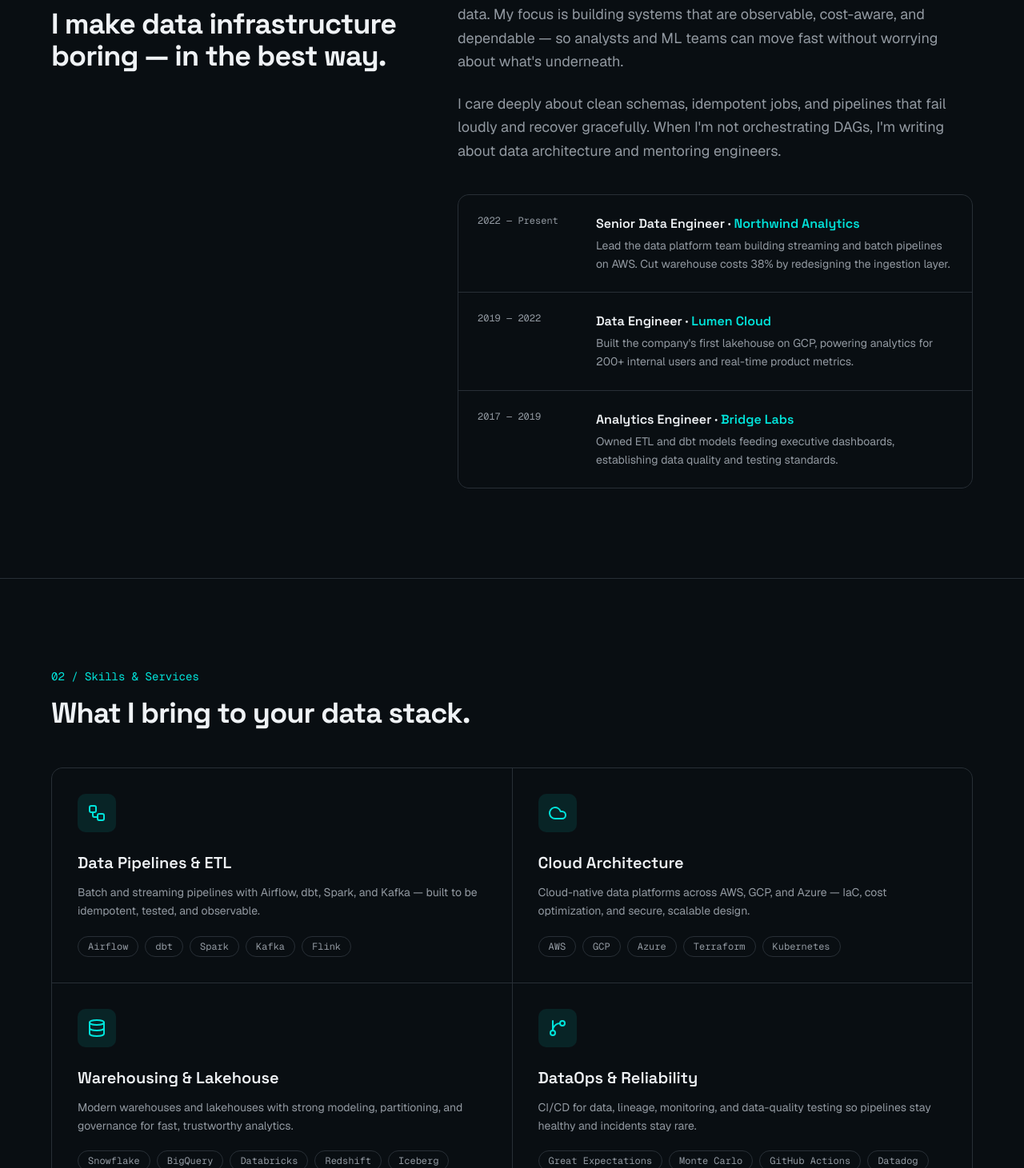
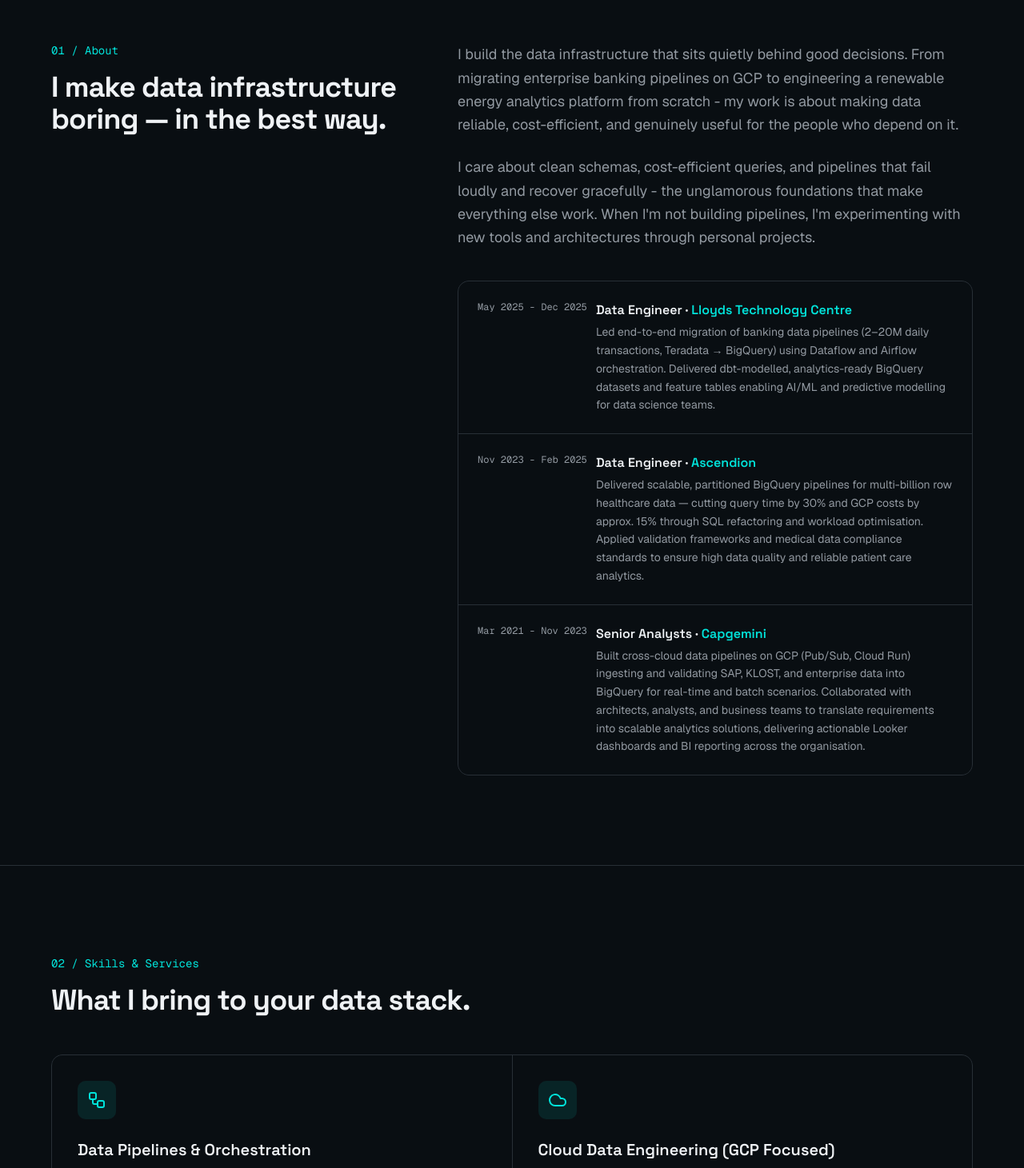
Before and after one commit to nancydhusar/portfolio-website, a Next.js app: page / in a window 1280 px wide. Shown: the part 1049-2510 px from the top of the page at 80% size. Built offline with nearby package versions, Linux system fonts and the light colour scheme.

Commit message:
Changes in the components

```diff
--- a/app/layout.tsx
+++ b/app/layout.tsx
@@ -14,7 +14,7 @@ const spaceGrotesk = Space_Grotesk({
 })
 
 export const metadata: Metadata = {
-  title: 'Maya Reyes — Cloud Data Engineer',
+  title: 'Nancy — Cloud Data Engineer',
   description:
     'Cloud Data Engineer specializing in scalable data pipelines, ETL, and cloud-native architecture across AWS, GCP, and Azure.',
   generator: 'v0.app',
--- a/components/about-section.tsx
+++ b/components/about-section.tsx
@@ -1,24 +1,24 @@
 const experience = [
   {
-    period: "2022 — Present",
-    role: "Senior Data Engineer",
-    company: "Northwind Analytics",
+    period: "May 2025 - Dec 2025",
+    role: "Data Engineer",
+    company: "Lloyds Technology Centre",
     description:
-      "Lead the data platform team building streaming and batch pipelines on AWS. Cut warehouse costs 38% by redesigning the ingestion layer.",
+      "Led end-to-end migration of banking data pipelines (2–20M daily transactions, Teradata → BigQuery) using Dataflow and Airflow orchestration. Delivered dbt-modelled, analytics-ready BigQuery datasets and feature tables enabling AI/ML and predictive modelling for data science teams.",
   },
   {
-    period: "2019 — 2022",
+    period: "Nov 2023 - Feb 2025",
     role: "Data Engineer",
-    company: "Lumen Cloud",
+    company: "Ascendion",
     description:
-      "Built the company's first lakehouse on GCP, powering analytics for 200+ internal users and real-time product metrics.",
+      "Delivered scalable, partitioned BigQuery pipelines for multi-billion row healthcare data — cutting query time by 30% and GCP costs by approx. 15% through SQL refactoring and workload optimisation. Applied validation frameworks and medical data compliance standards to ensure high data quality and reliable patient care analytics.",
   },
   {
-    period: "2017 — 2019",
-    role: "Analytics Engineer",
-    company: "Bridge Labs",
+    period: "Mar 2021 - Nov 2023",
+    role: "Senior Analysts",
+    company: "Capgemini",
     description:
-      "Owned ETL and dbt models feeding executive dashboards, establishing data quality and testing standards.",
+      "Built cross-cloud data pipelines on GCP (Pub/Sub, Cloud Run) ingesting and validating SAP, KLOST, and enterprise data into BigQuery for real-time and batch scenarios. Collaborated with architects, analysts, and business teams to translate requirements into scalable analytics solutions, delivering actionable Looker dashboards and BI reporting across the organisation.",
   },
 ]
 
@@ -35,13 +35,10 @@ export function AboutSection() {
 
         <div className="space-y-6">
           <p className="text-lg leading-relaxed text-muted-foreground text-pretty">
-            For nearly a decade I&apos;ve worked at the intersection of cloud infrastructure and data. My focus is
-            building systems that are observable, cost-aware, and dependable — so analysts and ML teams can move fast
-            without worrying about what&apos;s underneath.
+            I build the data infrastructure that sits quietly behind good decisions. From migrating enterprise banking pipelines on GCP to engineering a renewable energy analytics platform from scratch - my work is about making data reliable, cost-efficient, and genuinely useful for the people who depend on it.
           </p>
           <p className="text-lg leading-relaxed text-muted-foreground text-pretty">
-            I care deeply about clean schemas, idempotent jobs, and pipelines that fail loudly and recover gracefully.
-            When I&apos;m not orchestrating DAGs, I&apos;m writing about data architecture and mentoring engineers.
+            I care about clean schemas, cost-efficient queries, and pipelines that fail loudly and recover gracefully - the unglamorous foundations that make everything else work. When I&apos;m not building pipelines, I&apos;m experimenting with new tools and architectures through personal projects.
           </p>
 
           <div className="mt-10 space-y-px overflow-hidden rounded-xl border border-border bg-border">
--- a/components/contact-section.tsx
+++ b/components/contact-section.tsx
@@ -19,19 +19,19 @@ export function ContactSection() {
               </p>
 
               <a
-                href="mailto:hello@mayareyes.dev"
+                href="mailto:nancygupta1002@gmail.com"
                 className="mt-8 inline-flex items-center gap-2 rounded-md bg-primary px-6 py-3 font-mono text-sm font-medium text-primary-foreground transition-opacity hover:opacity-90"
               >
                 <Mail className="size-4" />
-                hello@mayareyes.dev
+                nancygupta1002@gmail.com
               </a>
             </div>
 
             <ul className="space-y-px overflow-hidden rounded-xl border border-border bg-border">
               {[
-                { icon: Github, label: "GitHub", value: "@mayareyes", href: "https://github.com" },
-                { icon: Linkedin, label: "LinkedIn", value: "in/mayareyes", href: "https://linkedin.com" },
-                { icon: Mail, label: "Email", value: "hello@mayareyes.dev", href: "mailto:hello@mayareyes.dev" },
+                { icon: Github, label: "GitHub", value: "@nancygupta", href: "https://github.com/nancydhusar/" },
+                { icon: Linkedin, label: "LinkedIn", value: "in/nancygupta", href: "https://www.linkedin.com/in/nancy-gupta-834897176/" },
+                { icon: Mail, label: "Email", value: "hello@nancygupta", href: "mailto:nancygupta1002@gmail.com" },
               ].map((item) => (
                 <li key={item.label}>
                   <a
@@ -54,7 +54,7 @@ export function ContactSection() {
         </div>
 
         <footer className="mt-12 flex flex-col items-center justify-between gap-4 border-t border-border pt-8 sm:flex-row">
-          <p className="font-mono text-xs text-muted-foreground">© 2026 Maya Reyes. Built with care.</p>
+          <p className="font-mono text-xs text-muted-foreground">© 2026 Nancy. Built with care.</p>
           <p className="font-mono text-xs text-muted-foreground">Cloud Data Engineer</p>
         </footer>
       </div>
--- a/components/hero-section.tsx
+++ b/components/hero-section.tsx
@@ -19,7 +19,7 @@ export function HeroSection() {
           </h1>
 
           <p className="mt-8 max-w-xl text-lg leading-relaxed text-muted-foreground text-pretty">
-            I&apos;m Maya Reyes. I design and build resilient data platforms — turning messy, high-volume data into
+            I&apos;m Nancy. I design and build resilient data platforms — turning messy, high-volume data into
             reliable pipelines and warehouses that teams actually trust.
           </p>
 
@@ -39,14 +39,14 @@ export function HeroSection() {
             </a>
             <div className="flex items-center gap-3 pl-2">
               <a
-                href="https://github.com"
+                href="https://github.com/nancydhusar"
                 aria-label="GitHub"
                 className="text-muted-foreground transition-colors hover:text-foreground"
               >
                 <Github className="size-5" />
               </a>
               <a
-                href="https://linkedin.com"
+                href="https://www.linkedin.com/in/nancy-gupta-834897176/"
                 aria-label="LinkedIn"
                 className="text-muted-foreground transition-colors hover:text-foreground"
               >
@@ -60,8 +60,8 @@ export function HeroSection() {
           <div className="absolute -inset-3 -z-10 rounded-2xl bg-primary/10 blur-2xl" aria-hidden="true" />
           <div className="overflow-hidden rounded-2xl border border-border">
             <Image
-              src="/portrait.png"
-              alt="Portrait of Maya Reyes"
+              src="/portrait.jpeg"
+              alt="Portrait of Nancy"
               width={640}
               height={800}
               priority
@@ -73,9 +73,9 @@ export function HeroSection() {
 
       <div className="mx-auto mt-20 grid max-w-6xl grid-cols-2 gap-px overflow-hidden rounded-xl border border-border bg-border sm:grid-cols-4">
         {[
-          { value: "8+", label: "Years experience" },
-          { value: "120+", label: "Pipelines shipped" },
-          { value: "40TB+", label: "Data processed daily" },
+          { value: "4+", label: "Years experience" },
+          { value: "40+", label: "Pipelines shipped" },
+          { value: "1-10TB", label: "Data processed daily" },
           { value: "99.9%", label: "Pipeline uptime" },
         ].map((stat) => (
           <div key={stat.label} className="bg-background p-6">
--- a/components/projects-section.tsx
+++ b/components/projects-section.tsx
@@ -3,29 +3,29 @@ import { ArrowUpRight } from "lucide-react"
 
 const projects = [
   {
-    title: "Real-Time Event Pipeline",
+    title: "Renewable Energy Analytics Platform",
     description:
-      "Sub-second streaming pipeline ingesting 2M+ events/min from clickstream sources into a queryable lakehouse, powering live product dashboards.",
+      "Built a full-stack data engineering platform — Kafka streaming ingestion, Bronze/Silver/Gold Lakehouse architecture, and DuckDB analytics — to process real-time weather data across German cities. Engineered domain-specific renewable energy metrics (Solar Score, Wind Energy Index, Energy Potential) and delivered insights through an interactive geospatial Streamlit dashboard.",
     image: "/project-pipeline.png",
-    tags: ["Kafka", "Flink", "Iceberg", "AWS"],
+    tags: ["Kafka", "DuckDB", "Streamlit", "Lakehouse","Geospatial"],
     href: "#",
   },
-  {
-    title: "Cloud Warehouse Migration",
-    description:
-      "Migrated a legacy on-prem warehouse to Snowflake with zero downtime, cutting query times 60% and storage costs by a third.",
-    image: "/project-warehouse.png",
-    tags: ["Snowflake", "dbt", "Terraform"],
-    href: "#",
-  },
-  {
-    title: "ML Feature Store",
-    description:
-      "Designed a centralized feature store serving online and offline features to the ML team, standardizing data across 30+ models.",
-    image: "/project-ml.png",
-    tags: ["Spark", "Databricks", "Feast", "GCP"],
-    href: "#",
-  },
+  //{
+  //  title: "Cloud Warehouse Migration",
+  //  description:
+  //    "Migrated a legacy on-prem warehouse to Snowflake with zero downtime, cutting query times 60% and storage costs by a third.",
+  //  image: "/project-warehouse.png",
+  //  tags: ["Snowflake", "dbt", "Terraform"],
+  //  href: "#",
+  //},
+  //{
+  //  title: "ML Feature Store",
+  //  description:
+  //    "Designed a centralized feature store serving online and offline features to the ML team, standardizing data across 30+ models.",
+  //  image: "/project-ml.png",
+  //  tags: ["Spark", "Databricks", "Feast", "GCP"],
+  //  href: "#",
+  //},
 ]
 
 export function ProjectsSection() {
@@ -40,7 +40,7 @@ export function ProjectsSection() {
             </h2>
           </div>
           <a
-            href="https://github.com"
+            href="https://github.com/nancydhusar"
             className="inline-flex items-center gap-2 font-mono text-sm text-muted-foreground transition-colors hover:text-foreground"
           >
             See all on GitHub
--- a/components/site-nav.tsx
+++ b/components/site-nav.tsx
@@ -29,7 +29,7 @@ export function SiteNav() {
     >
       <nav className="mx-auto flex max-w-6xl items-center justify-between px-6 py-4">
         <a href="#top" className="font-mono text-sm font-medium tracking-tight text-foreground">
-          maya<span className="text-primary">.</span>reyes
+          nancy<span className="text-primary">.</span>reyes
         </a>
 
         <ul className="hidden items-center gap-8 md:flex">
--- a/components/skills-section.tsx
+++ b/components/skills-section.tsx
@@ -3,31 +3,31 @@ import { Cloud, Database, GitBranch, Workflow } from "lucide-react"
 const services = [
   {
     icon: Workflow,
-    title: "Data Pipelines & ETL",
+    title: "Data Pipelines & Orchestration",
     description:
-      "Batch and streaming pipelines with Airflow, dbt, Spark, and Kafka — built to be idempotent, tested, and observable.",
-    tags: ["Airflow", "dbt", "Spark", "Kafka", "Flink"],
+      "End-to-end batch and event-driven pipelines using Airflow, Python, and SQL — focused on data ingestion, validation, transformation, and reliable delivery to BigQuery.",
+    tags: ["Airflow", "Python", "SQL", "Pub/Sub", "Cloud Run", "ETL/ELT"],
   },
   {
     icon: Cloud,
-    title: "Cloud Architecture",
+    title: "Cloud Data Engineering (GCP Focused)",
     description:
-      "Cloud-native data platforms across AWS, GCP, and Azure — IaC, cost optimization, and secure, scalable design.",
-    tags: ["AWS", "GCP", "Azure", "Terraform", "Kubernetes"],
+      "Scalable cloud data solutions on Google Cloud Platform including BigQuery, Cloud Storage, Pub/Sub, and Terraform-based infrastructure automation.",
+    tags: ["GCP", "BigQuery", "Cloud Storage", "Terraform", "IAM"],
   },
   {
     icon: Database,
-    title: "Warehousing & Lakehouse",
+    title: "Data Warehousing & Analytics",
     description:
-      "Modern warehouses and lakehouses with strong modeling, partitioning, and governance for fast, trustworthy analytics.",
-    tags: ["Snowflake", "BigQuery", "Databricks", "Redshift", "Iceberg"],
+      "Building curated and analytics-ready datasets in BigQuery with strong data modeling, partitioning, and performance optimization for reporting and insights.",
+    tags: ["BigQuery", "SQL", "Data Modeling", "Looker", "DBT"],
   },
   {
     icon: GitBranch,
-    title: "DataOps & Reliability",
+    title: "Data Migration & Data Quality",
     description:
-      "CI/CD for data, lineage, monitoring, and data-quality testing so pipelines stay healthy and incidents stay rare.",
-    tags: ["Great Expectations", "Monte Carlo", "GitHub Actions", "Datadog"],
+      "Migrating data from legacy systems (DB2, Azure, SAP) to cloud platforms with validation checks, schema consistency, and automated data quality controls.",
+    tags: ["Data Migration", "DB2", "Data Quality", "Data Validation", "ETL/ELT Testing"],
   },
 ]
 
```
Also changed, not shown: public/portrait.jpeg (added), public/portrait.png (deleted).
